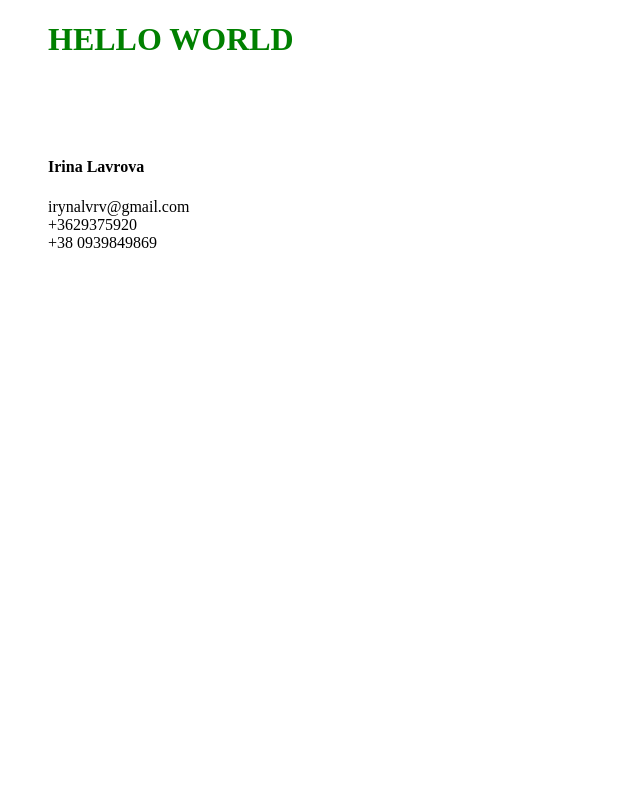
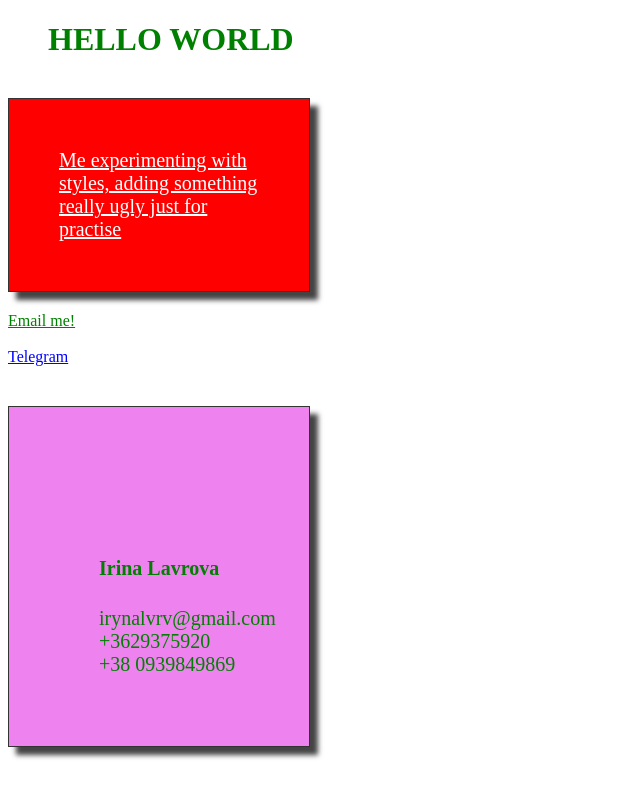
Before and after one commit to VanIraKra/homework.1.Nederaland, a plain HTML site: page index.html in a window 1280 px wide. Shown: the whole page, without its empty margins (0-640 px from the left). Drawn offline with Linux system fonts and the light colour scheme.

Commit message:
initial commit

```diff
--- a/index.html
+++ b/index.html
@@ -13,6 +13,23 @@
 
   <h1 class="main">HELLO WORLD</h1>
 
+  <p>
+    Me experimenting with styles, adding something really ugly just for practise
+  </p>
+  <div class="mail">
+    <a href="mailto:irynalvrv@gmail.com">Email me!</a>
+
+  </div>
+
+  <br>
+
+  <div class="telegram">
+    <a href="https://t.me/iravanlav">Telegram</a>
+  </div>
+
+
+
+
   <footer class="info">
     <h4>Irina Lavrova</h4>
     <ul>
--- a/style.css
+++ b/style.css
@@ -9,6 +9,51 @@ h4 {
     margin-top: 100px;
 }
 
+p {
+    text-align: left;
+    width: 200px;
+    border: 1px solid #333;
+    box-shadow: 8px 8px 5px #444;
+    padding: 50px 50px;
+    margin-top: 40px;
+    background: red;
+    color: white;
+    font-size: 20px;
+    text-decoration: underline;
+
+
+}
+
+.mail a {
+color: green;
+padding-bottom: 40px;
+}
+
+.mail a:hover {
+    color: orange;
+}
+
+.telegram a {
+color: blue;
+}
+
+.telegram a:hover {
+    color: pink;
+}
+
+.info {
+        text-align: left;
+        width: 200px;
+        border: 1px solid #333;
+        box-shadow: 8px 8px 5px #444;
+        padding: 50px 50px;
+        margin-top: 40px;
+        background: violet;
+        color: green;
+        font-size: 20px;
+    }
+
+
 ul {
     list-style: none;
 
```
